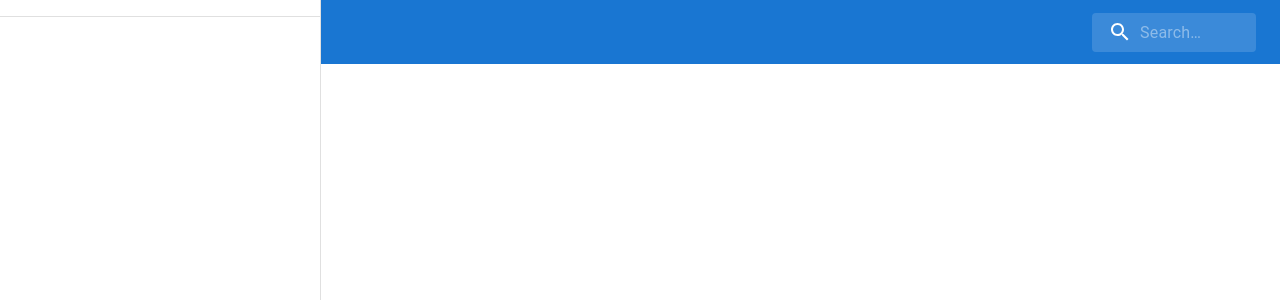
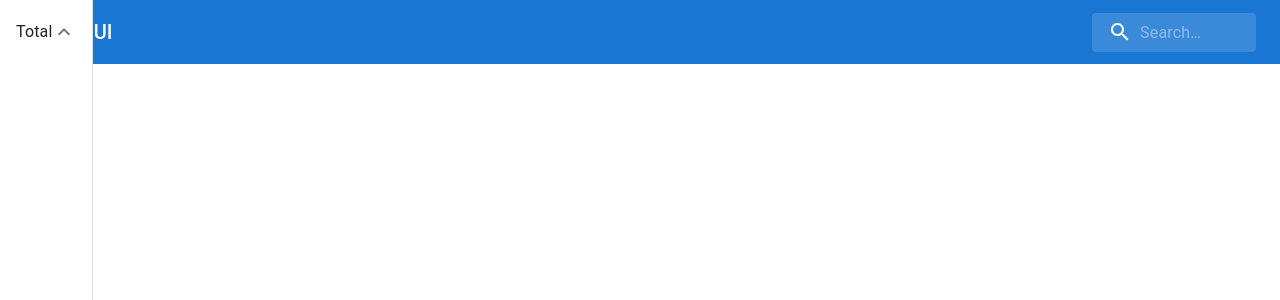
Before and after one commit to ivanlewin/moneywallet-web, a Next.js app: page / in a window 1280 px wide. Shown: the top 300 px of the page. Built offline with nearby package versions, Linux system fonts and the light colour scheme.

Commit message:
improved TransactionList and Sidebar

```diff
--- a/components/Sidebar.tsx
+++ /dev/null
@@ -1,48 +0,0 @@
-import * as React from 'react';
-import Box from '@mui/material/Box';
-import List from '@mui/material/List';
-import Divider from '@mui/material/Divider';
-import ListItem, { ListItemProps } from '@mui/material/ListItem';
-import ListItemButton from '@mui/material/ListItemButton';
-import ListItemIcon from '@mui/material/ListItemIcon';
-import ListItemText from '@mui/material/ListItemText';
-import InboxIcon from '@mui/icons-material/MoveToInbox';
-import MailIcon from '@mui/icons-material/Mail';
-import { useDatabase } from 'contexts/database';
-import type { Wallet } from 'types';
-import WalletListItem from './Wallets/WalletListItem';
-
-export default function Sidebar() {
-  const { database } = useDatabase();
-  const [selectedWallet, setSelectedWallet] = React.useState<Wallet['id']>();
-  const { wallets } = database;
-  const walletList: Wallet[] | undefined = wallets?.filter(wallet => wallet.archived === false && wallet.deleted === false).sort((a, b) => a.index - b.index);
-
-  return (
-    <Box sx={{ width: 320 }} role="presentation" >
-      <List>
-        {walletList?.map(wallet => (
-          <WalletListItem
-            key={wallet.id}
-            wallet={wallet}
-            selected={wallet.id === selectedWallet}
-            onClick={() => setSelectedWallet(wallet.id)}
-          />
-        ))}
-      </List>
-      <Divider />
-      {/* <List>
-        {['All mail', 'Trash', 'Spam'].map((text, index) => (
-          <ListItem key={text} disablePadding>
-            <ListItemButton>
-              <ListItemIcon>
-                {index % 2 === 0 ? <InboxIcon /> : <MailIcon />}
-              </ListItemIcon>
-              <ListItemText primary={text} />
-            </ListItemButton>
-          </ListItem>
-        ))}
-      </List> */}
-    </Box>
-  );
-}
--- /dev/null
+++ b/components/Sidebar/SidebarHeader.tsx
@@ -0,0 +1,40 @@
+import { useDatabase } from 'contexts/database';
+import * as React from 'react';
+
+import ExpandMoreIcon from '@mui/icons-material/ExpandMore';
+import { Accordion, AccordionDetails, AccordionProps, AccordionSummary, List, Typography } from '@mui/material';
+
+import WalletListItem from '../Wallets/WalletListItem';
+
+import type { Wallet } from 'types';
+
+export type SidebarHeaderProps = Omit<AccordionProps, 'children'>;
+export default function SidebarHeader(props: SidebarHeaderProps) {
+  const { database } = useDatabase();
+  const [selectedWallet, setSelectedWallet] = React.useState<Wallet['id']>();
+  const { wallets } = database;
+  const walletList: Wallet[] | undefined = wallets?.filter(wallet => wallet.archived === false && wallet.deleted === false).sort((a, b) => a.index - b.index);
+
+  return (
+    <Accordion
+      elevation={0}
+      {...props}
+    >
+      <AccordionSummary expandIcon={<ExpandMoreIcon />}>
+        <Typography>Total</Typography>
+      </AccordionSummary>
+      <AccordionDetails>
+        <List>
+          {walletList?.map(wallet => (
+            <WalletListItem
+              key={wallet.id}
+              wallet={wallet}
+              selected={wallet.id === selectedWallet}
+              onClick={() => setSelectedWallet(wallet.id)}
+            />
+          ))}
+        </List>
+      </AccordionDetails>
+    </Accordion>
+  );
+}
--- /dev/null
+++ b/components/Sidebar/index.tsx
@@ -0,0 +1,16 @@
+import * as React from 'react';
+import Box from '@mui/material/Box';
+import SidebarHeader, { SidebarHeaderProps } from './SidebarHeader';
+
+export default function Sidebar() {
+  const [headerExpanded, setHeaderExpanded] = React.useState(true);
+  const handleHeaderChange: SidebarHeaderProps['onChange'] = (event, isExpanded) => {
+    setHeaderExpanded(isExpanded);
+  };
+  return (
+    <SidebarHeader
+      expanded={headerExpanded}
+      onChange={handleHeaderChange}
+    />
+  );
+}
--- a/components/Wallets/WalletListItem.tsx
+++ b/components/Wallets/WalletListItem.tsx
@@ -14,8 +14,8 @@ type WalletListItemProps = ListItemProps & {
 export default function WalletListItem({ selected, onClick, wallet }: WalletListItemProps) {
   const { database } = useDatabase();
   const { transactions, currencies } = database || {};
-  const { icon, id, } = wallet;
-  const walletCurrency = currencies?.find(c => c.iso === wallet.currency);
+  const { icon, id, currency, name } = wallet;
+  const walletCurrency = currencies?.find(c => c.iso === currency);
 
   const walletIcon = React.useMemo(() => {
     try {
@@ -42,7 +42,7 @@ export default function WalletListItem({ selected, onClick, wallet }: WalletList
           <Icon {...({ type: 'color', name: 'W', color: '#1976D2' })} />
           {/* <Icon {...(walletIcon)} /> */}
         </ListItemIcon>
-        <ListItemText primary={wallet.name} secondary={walletBalance} />
+        <ListItemText primary={name} secondary={walletBalance} />
       </ListItemButton>
     </ListItem>
   );
```
